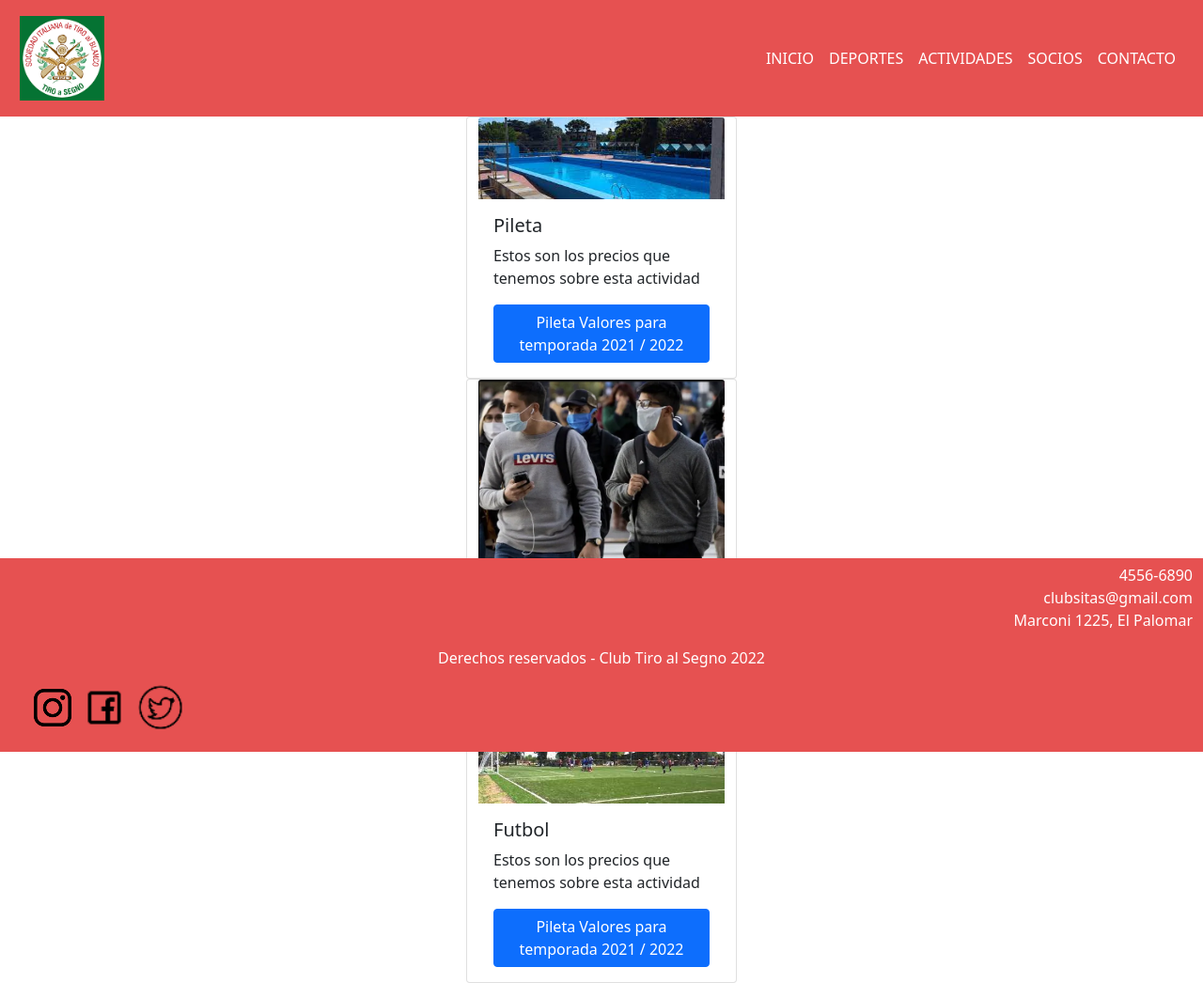
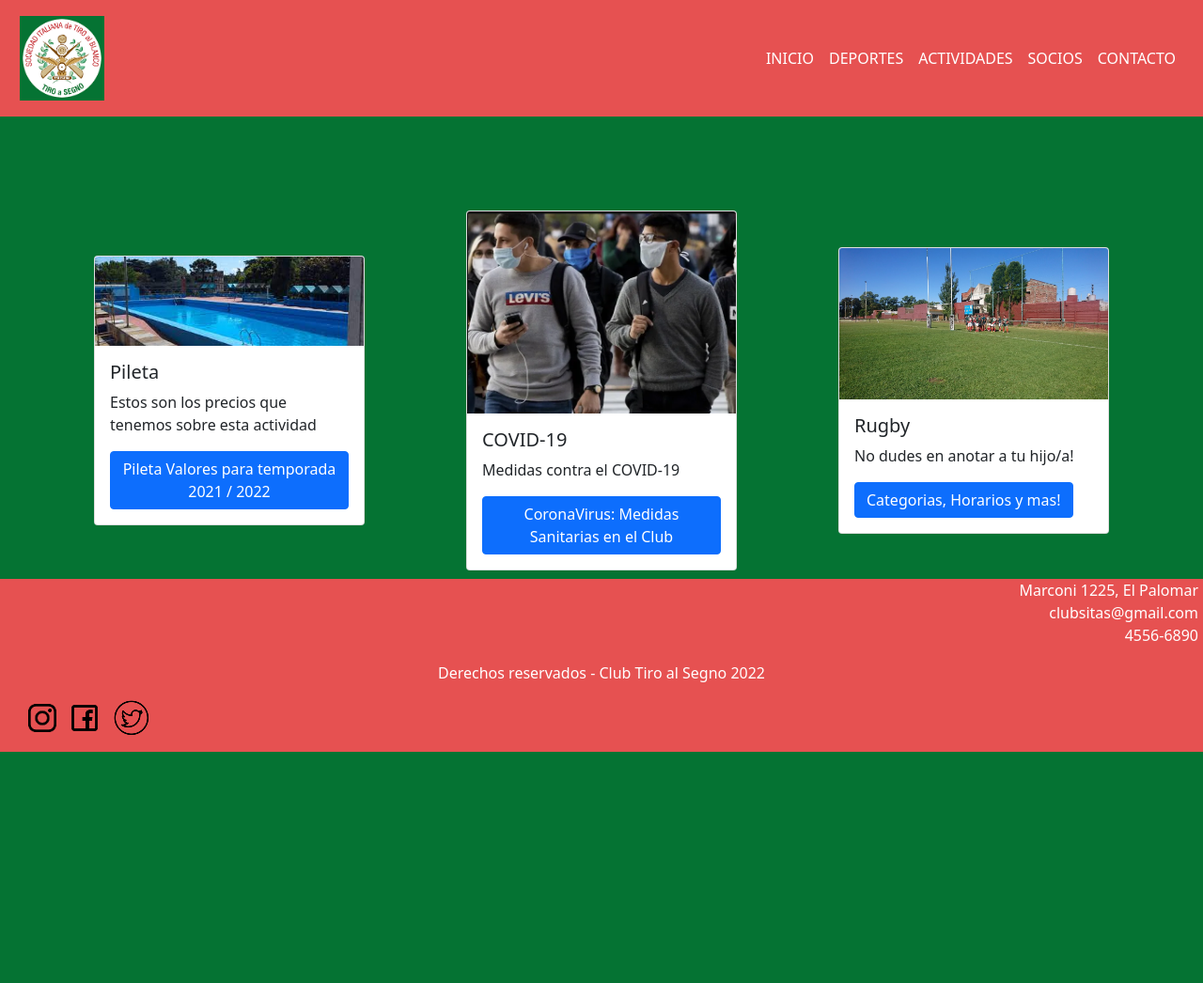
Before and after one commit to danirodri04/Proyecto-Rodriguez, a website: page pages/actividades.html in a window 1280 px wide. Shown: the whole page at 94% size. After the commit the page ends 800 px from the top, so only its background shows below. Drawn offline with nearby package versions, Linux system fonts and the light colour scheme.

Commit message:
Proyecto

```diff
--- a/complementos/_paginas.scss
+++ b/complementos/_paginas.scss
@@ -6,3 +6,16 @@
     padding:200px ;
     background-color: $bgColor;
 }
+
+.ACTIVIDADES{
+    display:flex;
+    justify-content:center;
+    justify-content:space-between;
+    align-items:center;
+    padding:100px;}
+
+.SOCIOS{
+    display:flex;
+    justify-content:center;
+    align-items:center;
+    padding:100px;}
--- a/index.html
+++ b/index.html
@@ -10,6 +10,7 @@
     <script src="https://cdn.jsdelivr.net/npm/bootstrap@5.1.3/dist/js/bootstrap.bundle.min.js" integrity="sha384-ka7Sk0Gln4gmtz2MlQnikT1wXgYsOg+OMhuP+IlRH9sENBO0LRn5q+8nbTov4+1p" crossorigin="anonymous"></script>
     <title>Club Di Tiro al Segno</title>
     <script src="https://kit.fontawesome.com/b8f1546018.js" crossorigin="anonymous"></script>
+    <link rel="shortcut icon" href="../imagenes/Logo Sitas.png">
 </head>
 <body style="background-color: #057333 ;">
 
@@ -66,9 +67,9 @@
 
  <div>
  <ul style="list-style: none;" class="iconos">
-        <li> <a href=https://www.instagram.com/sitasrc/ target="_blank"><img src="Imagenes/Instagram.png"></a></li>
-        <li> <a href=https://www.facebook.com/sitas.juveniles target="_blank"> <img src="./imagenes/Facebook.png" height="50px"></a></li>
-        <li> <a href=https://twitter.com/AnexoSITAS target="_blank"> <img src="./imagenes/Twitter.png" width="50px"></a></li>
+  <li> <a href=https://www.instagram.com/sitasrc/ target="_blank"><img src=" Imagenes/Instagram.png" width="30px"></a></li>
+  <li> <a href=https://www.facebook.com/sitas.juveniles target="_blank"> <img src="../imagenes/Facebook.png" height="40px"></a></li>
+  <li> <a href=https://twitter.com/AnexoSITAS target="_blank"> <img src="../imagenes/Twitter.png" width="40px"></a></li>
   </ul>
   </div>
 </footer>
--- a/pages/actividades.html
+++ b/pages/actividades.html
@@ -9,8 +9,9 @@
     <link rel="stylesheet" href="../css/estilos.css">
     <link href="https://cdn.jsdelivr.net/npm/bootstrap@5.1.3/dist/css/bootstrap.min.css" rel="stylesheet" integrity="sha384-1BmE4kWBq78iYhFldvKuhfTAU6auU8tT94WrHftjDbrCEXSU1oBoqyl2QvZ6jIW3" crossorigin="anonymous">
     <script src="https://cdn.jsdelivr.net/npm/bootstrap@5.1.3/dist/js/bootstrap.bundle.min.js" integrity="sha384-ka7Sk0Gln4gmtz2MlQnikT1wXgYsOg+OMhuP+IlRH9sENBO0LRn5q+8nbTov4+1p" crossorigin="anonymous"></script>
+    <link rel="shortcut icon" href="../imagenes/Logo Sitas.png">
 </head>
-<body>
+<body style="background-color:#057333 ;">
 
     <!-- Header -->
     <header>
@@ -44,7 +45,8 @@
 </header>
 
 <!-- Contenido -->
-<div class="card container" style="width: 18rem;">
+<div class="ACTIVIDADES">
+<div class="card" style="width: 18rem;">
   <img src="../imagenes/Pileta Sitas.jpg" class="card-img-top" alt="#">
   <div class="card-body">
     <h5 class="card-title">Pileta</h5>
@@ -53,7 +55,7 @@
   </div>
 </div>
 
-<div class="card container  justify-content-around" style="width: 18rem;">
+<div class="card" style="width: 18rem;">
   <img src="../imagenes/Barbijos.png" class="card-img-top" alt="#" >
   <div class="card-body">
     <h5 class="card-title">COVID-19</h5>
@@ -62,34 +64,36 @@
   </div>
 </div>
 
-<div class="card container justify-content-around" style="width: 18rem;">
-  <img src="../imagenes/Cancha de futbol - Sitas.jpg" class="card-img-top" alt="#">
+<div class="card" style="width: 18rem;">
+  <img src="../imagenes/Cancha de rugby.JPG" class="card-img-top" alt="#">
   <div class="card-body">
-    <h5 class="card-title">Futbol</h5>
-    <p class="card-text">Estos son los precios que tenemos sobre esta actividad</p>
-    <a href="http://www.infositas.com.ar/2021/11/03/pileta-valores-para-temporada-2021-2022/" class="btn btn-primary">Pileta Valores para temporada 2021 / 2022</a>
+    <h5 class="card-title">Rugby</h5>
+    <p class="card-text">No dudes en anotar a tu hijo/a!</p>
+    <a href="https://www.clubsitas.org/disciplina.php?id=1374686365" class="btn btn-primary">Categorias, Horarios y mas!</a>
+  </div>
 </div>
 </div>
 
 <!-- Footer -->
 <footer style="margin-top: 20px ;">
-    <div>
-    <ul style="list-style: none;" class="ul_footer">
+  <div class="ul_footer">
+  <ul style="list-style: none;">
       <li>Marconi 1225, El Palomar</li>
       <li>clubsitas@gmail.com</li>
       <li>4556-6890</li>
   </ul>
+  </div>
+  <div>
  <p style="text-align: center;">Derechos reservados - Club Tiro al Segno 2022</p>
  </div>
 
  <div>
  <ul style="list-style: none;" class="iconos">
-    <li> <a href=https://www.instagram.com/sitasrc/ target="_blank"><img src="../Imagenes/Instagram.png"></a></li>
-    <li> <a href=https://www.facebook.com/sitas.juveniles target="_blank"> <img src="../imagenes/Facebook.png" height="50px"></a></li>
-    <li> <a href=https://twitter.com/AnexoSITAS target="_blank"> <img src="../imagenes/Twitter.png" width="50px"></a></li>
+  <li> <a href=https://www.instagram.com/sitasrc/ target="_blank"><img src="../Imagenes/Instagram.png" width="30px"></a></li>
+  <li> <a href=https://www.facebook.com/sitas.juveniles target="_blank"> <img src="../imagenes/Facebook.png" height="40px"></a></li>
+  <li> <a href=https://twitter.com/AnexoSITAS target="_blank"> <img src="../imagenes/Twitter.png" width="40px"></a></li>
   </ul>
   </div>
-
 </footer>
 </body>
 </html>
```
Also changed, not shown: pages/contacto.html (+8 -5 lines), pages/deportes.html (+10 -8 lines), pages/socios.html (+21 -10 lines), css/estilos.css, imagenes/Foto Sitas.jpg (added). Lines whose indentation alone changed are shown as unchanged.
